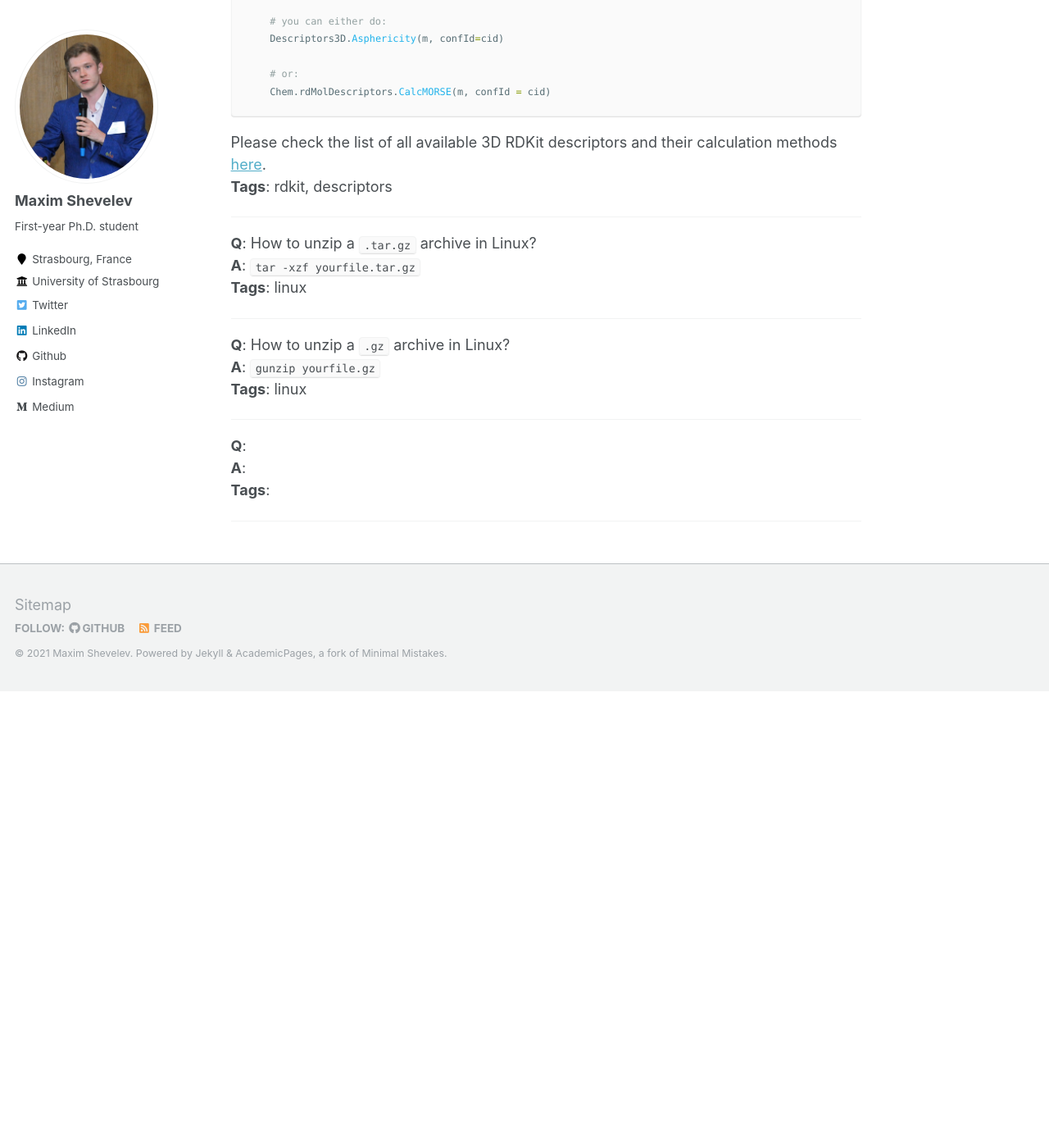
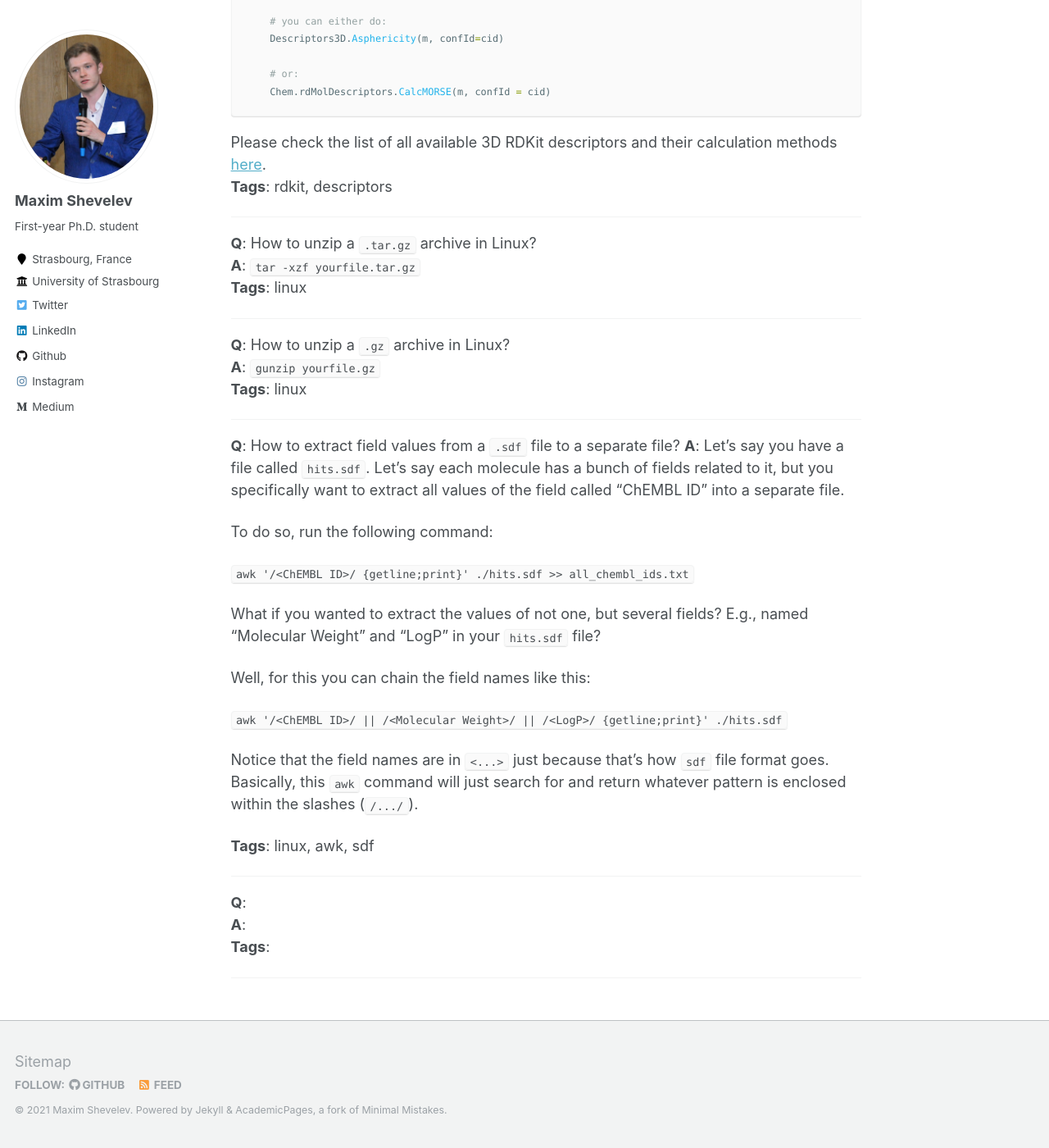
Before and after one commit to mawansui/mawansui.github.io, a Jekyll site: the page built from _pages/quick_hacks.md, in a window 1280 px wide and 1400 px high, scrolled down 3365 px. Shown: the whole window at 82% size. Built offline with Jekyll 4.4.1, drawn with Linux system fonts in a browser that asks for light colours; before the commit the page ends 4208 px from its top, so only the background shows below that.

Commit message:
quick hacks new

```diff
--- a/_pages/quick_hacks.md
+++ b/_pages/quick_hacks.md
@@ -168,6 +168,26 @@ for cid in cids:
 
 ---
 
+**Q**: How to extract field values from a `.sdf` file to a separate file?
+**A**:  Let's say you have a file called `hits.sdf`. Let's say each molecule has a bunch of fields related to it, but you specifically want to extract all values of the field called "ChEMBL ID" into a separate file.
+
+To do so, run the following command:
+
+
+`awk '/<ChEMBL ID>/ {getline;print}' ./hits.sdf >> all_chembl_ids.txt`
+
+What if you wanted to extract the values of not one, but several fields? E.g., named "Molecular Weight" and "LogP" in your `hits.sdf` file?
+
+Well, for this you can chain the field names like this:
+
+`awk '/<ChEMBL ID>/ || /<Molecular Weight>/ || /<LogP>/ {getline;print}' ./hits.sdf`
+
+Notice that the field names are in `<...>` just because that's how `sdf` file format goes. Basically, this `awk` command will just search for and return whatever pattern is enclosed within the slashes (`/.../`).
+
+**Tags**: linux, awk, sdf
+
+---
+
 **Q**:
 **A**:
 **Tags**:
```
